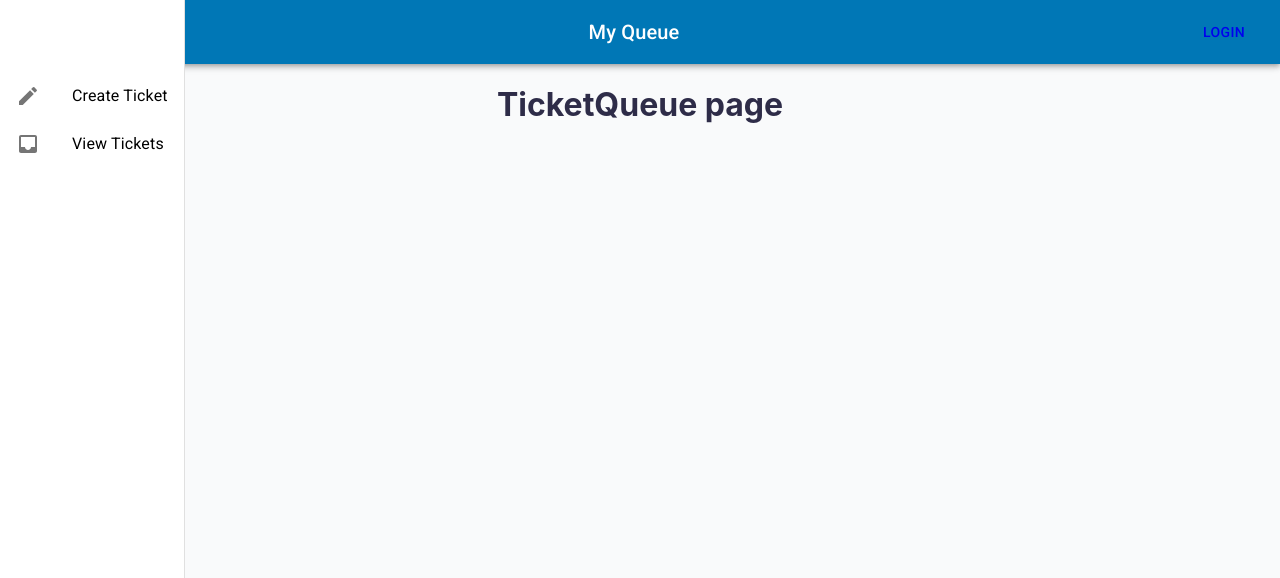
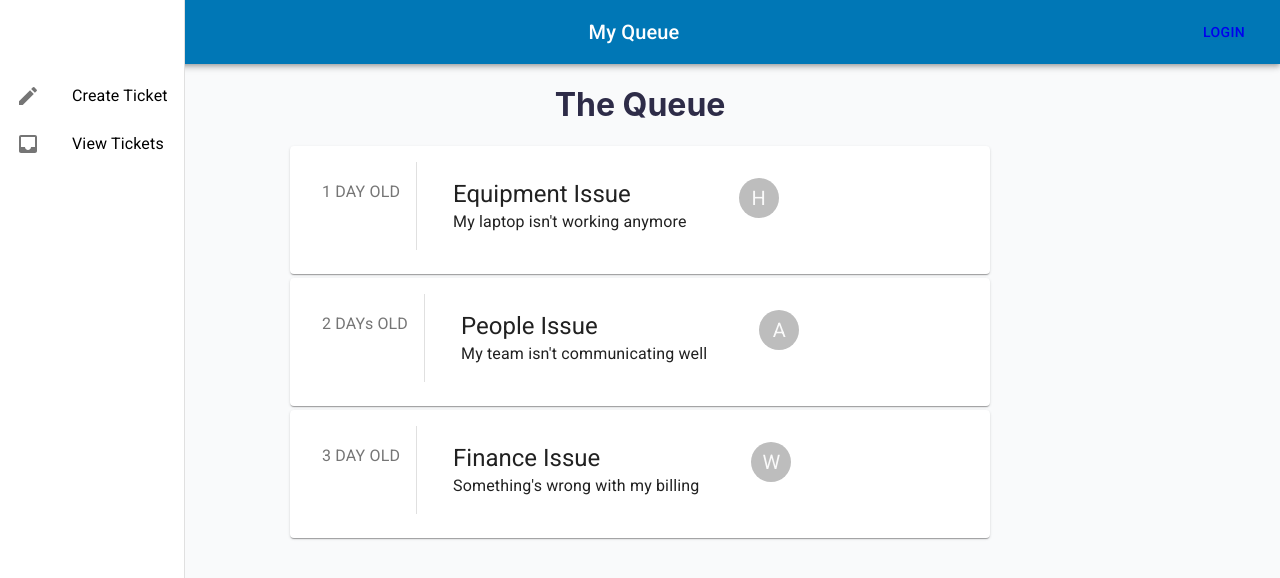
Before and after one commit to Build-Week-DevDesk-Queue-1-July-2020/front-end, a React (Create React App) app in the folder devdesk/: page /helpers/1/tickets in a window 1280 px wide. Shown: the top 578 px of the page. Built offline with nearby package versions, Linux system fonts and the light colour scheme.

Commit message:
create basic ticket queue page

```diff
--- a/devdesk/src/Components/TicketQueue.js
+++ b/devdesk/src/Components/TicketQueue.js
@@ -1,9 +1,77 @@
 import React from 'react';
+import TicketQueueCard from './TicketQueueCard';
+// Material-UI imports
+import Card from "@material-ui/core/Card";
+import CardContent from "@material-ui/core/CardContent";
+import Typography from '@material-ui/core/Typography';
+import Divider from '@material-ui/core/Divider';
+import Avatar from '@material-ui/core/Avatar';
+import { makeStyles } from "@material-ui/core/styles";
+
+
+const useStyles = makeStyles({
+  root: {
+    display: "inline-block",
+    width: "700px"
+  },
+  button: {
+    marginTop: "32px",
+    backgroundColor: "#00B4D8",
+    "&:hover": {
+      boxShadow: "none",
+      backgroundColor: "#0077B6",
+    },
+  },
+  details: {
+    display: 'flex',
+  },
+  age: {
+    textAlign: 'left',
+  },
+  content: {
+    width: 'fit-content'
+  },
+  cover: {
+    width: 151,
+  },
+  info: {
+    display: 'flex',
+    flexDirection: 'column',
+    alignItems: 'start',
+    marginLeft: '20px',
+  },
+  owner: {
+    alignItems: 'end',
+    alignContent: 'center',
+    alignSelf: 'center',
+    marginLeft: '20px',
+  },
+});
 
 const TicketQueue = props => {
+  const classes = useStyles();
+
   return (
-    <div>
-      <h1>TicketQueue page</h1>
+    <div display="flex">
+      <h1>The Queue</h1>
+      <TicketQueueCard
+        age='1 DAY OLD'
+        category='Equipment Issue'
+        title="My laptop isn't working anymore"
+        owner='H'
+      />
+      <TicketQueueCard
+        age='2 DAYs OLD'
+        category='People Issue'
+        title="My team isn't communicating well"
+        owner='A'
+      />
+      <TicketQueueCard
+        age='3 DAY OLD'
+        category='Finance Issue'
+        title="Something's wrong with my billing"
+        owner='W'
+      />
     </div>
   );
 };
--- /dev/null
+++ b/devdesk/src/Components/TicketQueueCard.js
@@ -0,0 +1,86 @@
+import React from 'react';
+// Material-UI imports
+import Card from "@material-ui/core/Card";
+import CardContent from "@material-ui/core/CardContent";
+import Typography from '@material-ui/core/Typography';
+import Divider from '@material-ui/core/Divider';
+import Avatar from '@material-ui/core/Avatar';
+import { makeStyles } from "@material-ui/core/styles";
+
+
+const useStyles = makeStyles({
+  root: {
+    display: "inline-block",
+    width: "700px"
+  },
+  button: {
+    marginTop: "32px",
+    backgroundColor: "#00B4D8",
+    "&:hover": {
+      boxShadow: "none",
+      backgroundColor: "#0077B6",
+    },
+  },
+  details: {
+    display: 'flex',
+  },
+  age: {
+    textAlign: 'left',
+  },
+  content: {
+    width: 'fit-content'
+  },
+  cover: {
+    width: 151,
+  },
+  info: {
+    display: 'flex',
+    flexDirection: 'column',
+    alignItems: 'start',
+    marginLeft: '20px',
+  },
+  owner: {
+    alignItems: 'end',
+    alignContent: 'center',
+    alignSelf: 'center',
+    marginLeft: '20px',
+  },
+});
+
+
+const TicketQueueCard = ({age, category, title, owner}) => {
+    const classes = useStyles();
+
+    return (
+        <Card className={classes.root}>
+        <CardContent>
+          <div className={classes.details}>
+            <CardContent className={classes.content}>
+              <Typography className={classes.age} variant="subtitle1" color="textSecondary">
+                {age}
+              </Typography>
+            </CardContent>
+            <Divider orientation="vertical" flexItem />
+            <CardContent>
+              <div className={classes.info}>
+                <Typography component="h5" variant="h5">
+                    {category}
+                </Typography>
+                <Typography>
+                    {title}
+                </Typography>
+              </div>
+            </CardContent>
+            <CardContent>
+              <div className={classes.owner}>
+                <Avatar className="ownerAvatar">{owner}</Avatar>
+              </div>
+            </CardContent>
+          </div>
+        </CardContent>
+      </Card>
+    );
+};
+
+
+export default TicketQueueCard;
```
